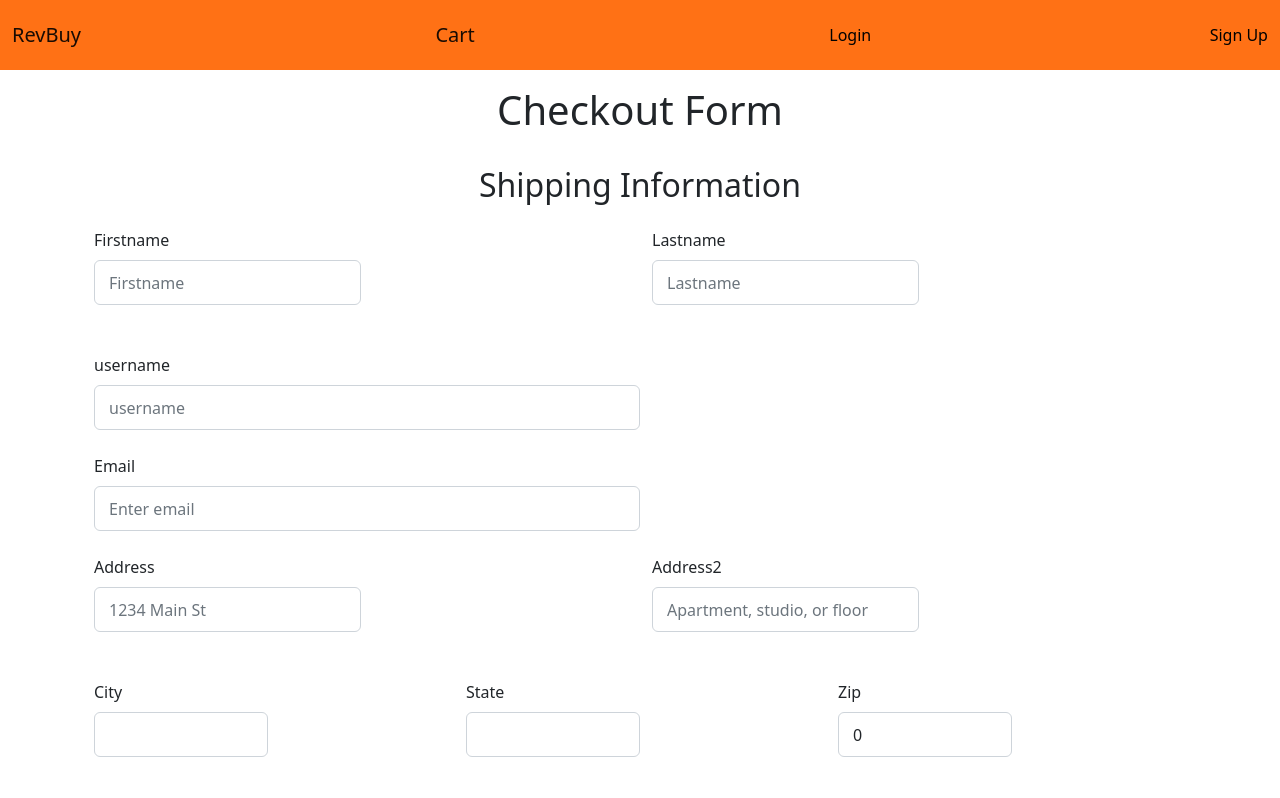
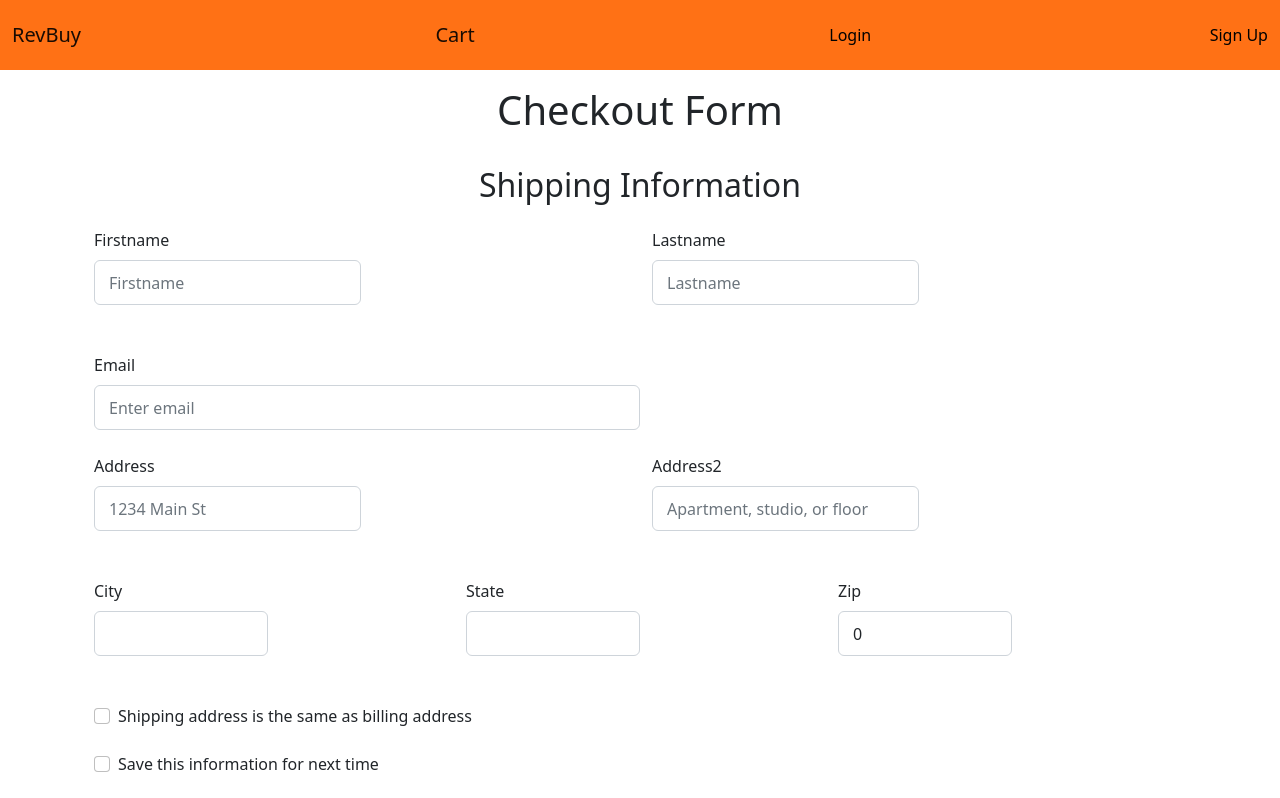
Before and after one commit to revature-serverless-nerd-project-2/front-end, a React (Create React App) app: page /checkout in a window 1280 px wide. Shown: the top 798 px of the page. Built offline with nearby package versions, Linux system fonts and the light colour scheme.

Commit message:
Modified Checkout Component

```diff
--- a/src/components/CheckoutComponent.tsx
+++ b/src/components/CheckoutComponent.tsx
@@ -68,7 +68,7 @@ function CheckoutComponent () {
         const response = await axios.post('http://3.134.105.20:4000/orders', {
             'Firstname':Firstname,
             'Lastname':Lastname,
-            'username' :username,
+            // 'username' :username,
             'Email' :Email,
             'Address' :Address,
             'City' :City,
@@ -110,10 +110,10 @@ function CheckoutComponent () {
                             <Form.Control className='w-50' type='text' placeholder='Lastname' value={Lastname} onChange={(event) => getLastNameInput(event as any)} required/>
                         </Form.Group>
                         </Row>
-                        <Form.Group as={Col} className='mb-4' controlId='username'>
+                        {/* <Form.Group as={Col} className='mb-4' controlId='username'>
                             <Form.Label>username</Form.Label>
                             <Form.Control className='w-50' type='text' placeholder='username' value={username} onChange={(event) => getUsernameInput(event as any)} required/>
-                        </Form.Group>
+                        </Form.Group> */}
                         <Form.Group className='mb-4' controlId='Email'>
                             <Form.Label>Email</Form.Label>
                             <Form.Control className='w-50' type='text' placeholder='Enter email' value={Email} onChange={(event) => getEmailInput(event as any)} required/>
```
Also changed, not shown: 1 other file (tests, documents, lock files or other folders).
